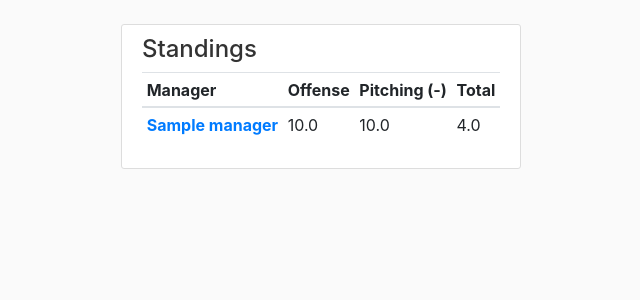
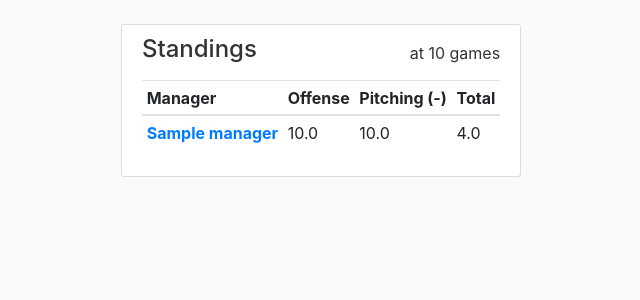
Before and after one commit to AndrewEckart/big-league-baseball-flask, a Flask app: template templates/home.html in a window 1280 px wide. Shown: the part 56-356 px from the top of the page, without its empty margins (319-959 px from the left). Run offline with Flask 2, Linux system fonts and the light colour scheme; the template is opened without the code that fills it: most values are stand-ins (such as "Sample title", 1, 10 or a date in 2020); some libraries are stand-ins or nearby versions.

Commit message:
Add games indicator

```diff
--- a/templates/hitter_table.html
+++ b/templates/hitter_table.html
@@ -15,7 +15,9 @@
         ("stolen_bases", "SB"),
         ("batting_average_str", "AVG")
       ],
-      table_classes="table-sm"
+      table_classes="table-sm",
+      responsive=True,
+      responsive_class="table-responsive-sm"
     )
   }}
 {% endmacro %}
--- a/templates/home.html
+++ b/templates/home.html
@@ -4,7 +4,10 @@
 
 {% block content %}
   <div class="content-section">
-    <h4 class="mb-2">Standings</h4>
+    <div class="row justify-content-between align-items-center mb-2">
+      <h4 class="col-auto">Standings</h4>
+      <sm class="col-auto">at {{ season.avg_games_played }} games</sm>
+    </div>
     {{ standings_table(teams) }}
   </div>
 {% endblock %}
```
